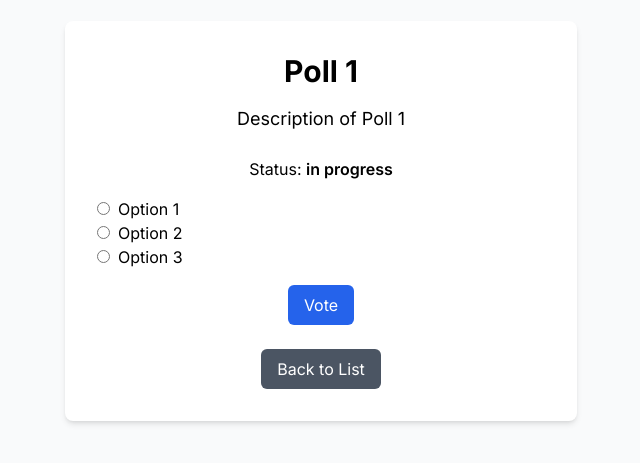
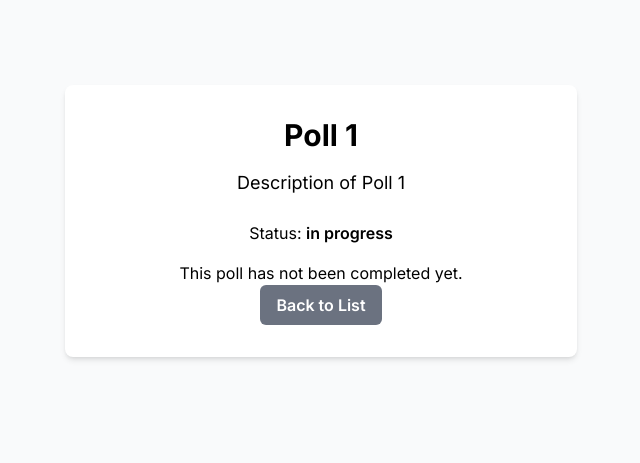
Before and after one commit to monnaliya/trustvote-eth-shenzhen-2024, a Next.js app: page /voting-list/1 in a window 1280 px wide. Shown: the part 179-642 px from the top of the page, without its empty margins (319-959 px from the left). Built offline with nearby package versions, Linux system fonts and the light colour scheme.

Commit message:
Add voting functionality with result display and voting restrictions

```diff
--- a/app/voting-list/[id]/page.tsx
+++ b/app/voting-list/[id]/page.tsx
@@ -8,7 +8,7 @@ interface Poll {
   title: string;
   description: string;
   status: 'not started' | 'in progress' | 'completed';
-  options: { id: number; text: string }[];
+  options: { id: number; text: string; votes: number }[];
 }
 
 const mockPolls: Poll[] = [
@@ -18,9 +18,9 @@ const mockPolls: Poll[] = [
     description: 'Description of Poll 1',
     status: 'in progress',
     options: [
-      { id: 1, text: 'Option 1' },
-      { id: 2, text: 'Option 2' },
-      { id: 3, text: 'Option 3' },
+      { id: 1, text: 'Option 1', votes: 0 },
+      { id: 2, text: 'Option 2', votes: 0 },
+      { id: 3, text: 'Option 3', votes: 0 },
     ],
   },
   {
@@ -29,9 +29,9 @@ const mockPolls: Poll[] = [
     description: 'Description of Poll 2',
     status: 'completed',
     options: [
-      { id: 1, text: 'Option 1' },
-      { id: 2, text: 'Option 2' },
-      { id: 3, text: 'Option 3' },
+      { id: 1, text: 'Option 1', votes: 5 },
+      { id: 2, text: 'Option 2', votes: 3 },
+      { id: 3, text: 'Option 3', votes: 2 },
     ],
   },
   {
@@ -40,9 +40,9 @@ const mockPolls: Poll[] = [
     description: 'Description of Poll 3',
     status: 'not started',
     options: [
-      { id: 1, text: 'Option 1' },
-      { id: 2, text: 'Option 2' },
-      { id: 3, text: 'Option 3' },
+      { id: 1, text: 'Option 1', votes: 0 },
+      { id: 2, text: 'Option 2', votes: 0 },
+      { id: 3, text: 'Option 3', votes: 0 },
     ],
   },
 ];
@@ -51,19 +51,6 @@ export default function VotingDetailPage({ params }: { params: { id: string } })
   const router = useRouter();
   const pollId = parseInt(params.id, 10);
   const poll = mockPolls.find((p) => p.id === pollId);
-
-  const [selectedOption, setSelectedOption] = useState<number | null>(null);
-  const [hasVoted, setHasVoted] = useState(false);
-
-  const handleVote = async () => {
-    if (selectedOption !== null) {
-      // Simulate sending the vote to the backend or blockchain
-      console.log(`Voted for option ${selectedOption} in poll ${poll?.title}`);
-
-      // Update the UI to reflect that the user has voted
-      setHasVoted(true);
-    }
-  };
 
   if (!poll) {
     return <p>Poll not found</p>;
@@ -77,48 +64,23 @@ export default function VotingDetailPage({ params }: { params: { id: string } })
         <p className="text-md mb-4">
           Status: <span className="font-semibold">{poll.status}</span>
         </p>
-
-        {poll.status === 'in progress' && !hasVoted && (
+        {poll.status === 'completed' ? (
           <div>
-            <div className="mb-4">
+            <h2 className="text-2xl font-bold mb-4">Results</h2>
+            <ul className="text-left mb-6">
               {poll.options.map((option) => (
-                <label key={option.id} className="block text-left">
-                  <input
-                    type="radio"
-                    name="vote"
-                    value={option.id}
-                    checked={selectedOption === option.id}
-                    onChange={() => setSelectedOption(option.id)}
-                    disabled={hasVoted}
-                    className="mr-2"
-                  />
-                  {option.text}
-                </label>
+                <li key={option.id} className="mb-2">
+                  {option.text}: {option.votes} votes
+                </li>
               ))}
-            </div>
-            <button
-              onClick={handleVote}
-              disabled={selectedOption === null || hasVoted}
-              className={`py-2 px-4 rounded-md text-white ${
-                hasVoted ? 'bg-gray-400' : 'bg-blue-600'
-              }`}
-            >
-              {hasVoted ? 'You have voted' : 'Vote'}
-            </button>
+            </ul>
           </div>
+        ) : (
+          <p>This poll has not been completed yet.</p>
         )}
-
-        {poll.status === 'completed' && (
-          <p className="text-md text-gray-500">This poll has been completed. Voting is closed.</p>
-        )}
-
-        {poll.status === 'not started' && (
-          <p className="text-md text-gray-500">This poll has not started yet. Please come back later.</p>
-        )}
-
         <button
+          className="bg-gray-500 text-white font-semibold rounded-md px-4 py-2"
           onClick={() => router.push('/voting-list')}
-          className="mt-6 py-2 px-4 bg-gray-600 text-white rounded-md"
         >
           Back to List
         </button>
```
